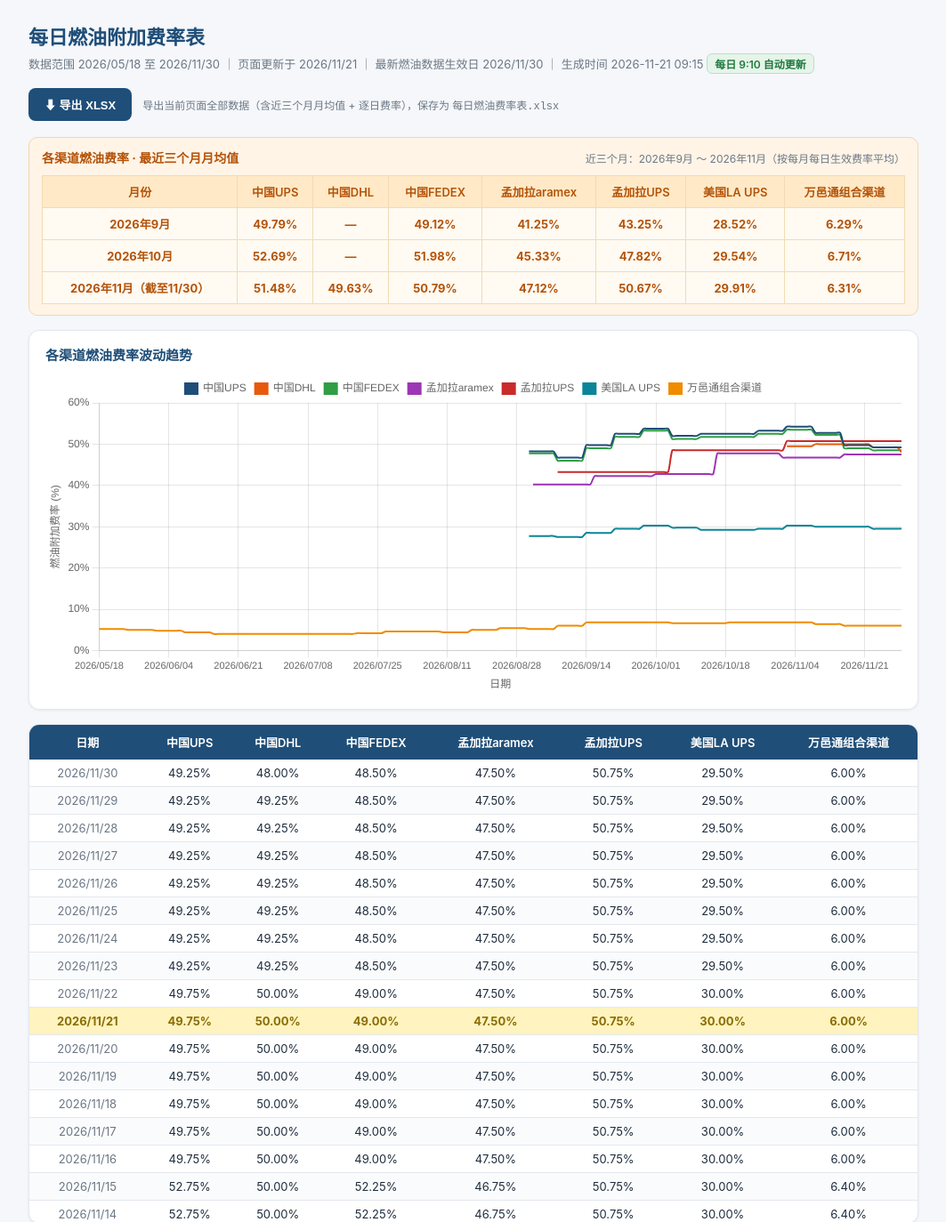
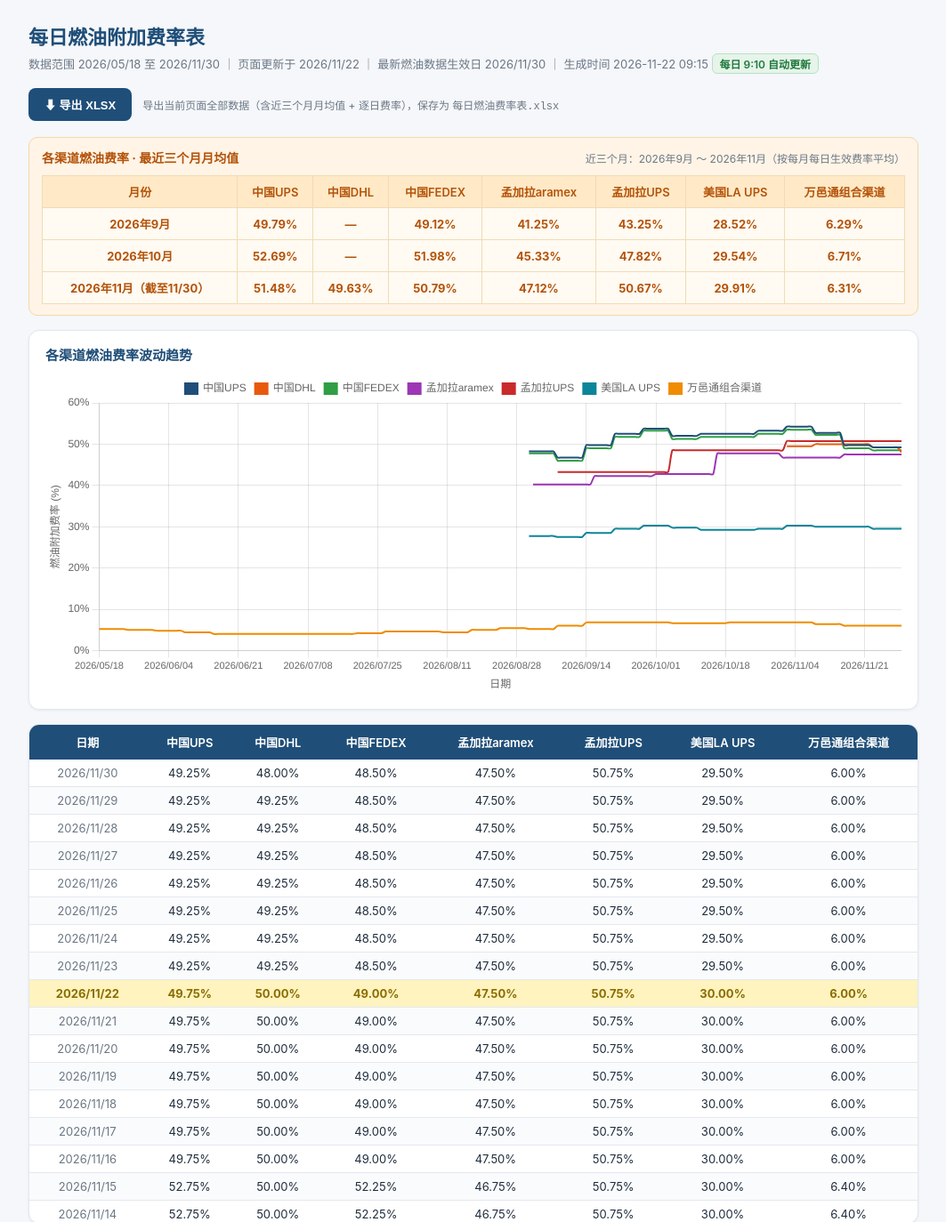
Before and after one commit to KC251013/fuel-rate-board, a plain HTML site: page index.html in a window 1280 px wide. Shown: the top 1374 px of the page at 89% size, without its empty margins (108-1171 px from the left). Drawn offline with Linux system fonts and the light colour scheme.

Commit message:
update fuel rates 2026-11-22

```diff
--- a/index.html
+++ b/index.html
@@ -83,7 +83,7 @@
 <div class="wrap">
   <header>
     <h1>每日燃油附加费率表</h1>
-    <div class="sub">数据范围 2026/05/18 至 2026/11/30 ｜ 页面更新于 2026/11/21 ｜ 最新燃油数据生效日 2026/11/30 ｜ 生成时间 2026-11-21 09:15 <span class="updated-badge">每日 9:10 自动更新</span></div>
+    <div class="sub">数据范围 2026/05/18 至 2026/11/30 ｜ 页面更新于 2026/11/22 ｜ 最新燃油数据生效日 2026/11/30 ｜ 生成时间 2026-11-22 09:15 <span class="updated-badge">每日 9:10 自动更新</span></div>
     <div class="toolbar">
       <button class="btn" onclick="exportXlsx()">⬇ 导出 XLSX</button>
       <span class="hint">导出当前页面全部数据（含近三个月月均值 + 逐日费率），保存为 <code>每日燃油费率表.xlsx</code></span>
@@ -125,8 +125,8 @@
 <tr><td class="date">2026/11/25</td><td>49.25%</td><td>49.25%</td><td>48.50%</td><td>47.50%</td><td>50.75%</td><td>29.50%</td><td>6.00%</td></tr>
 <tr><td class="date">2026/11/24</td><td>49.25%</td><td>49.25%</td><td>48.50%</td><td>47.50%</td><td>50.75%</td><td>29.50%</td><td>6.00%</td></tr>
 <tr><td class="date">2026/11/23</td><td>49.25%</td><td>49.25%</td><td>48.50%</td><td>47.50%</td><td>50.75%</td><td>29.50%</td><td>6.00%</td></tr>
-<tr><td class="date">2026/11/22</td><td>49.75%</td><td>50.00%</td><td>49.00%</td><td>47.50%</td><td>50.75%</td><td>30.00%</td><td>6.00%</td></tr>
-<tr class="today"><td class="date">2026/11/21</td><td>49.75%</td><td>50.00%</td><td>49.00%</td><td>47.50%</td><td>50.75%</td><td>30.00%</td><td>6.00%</td></tr>
+<tr class="today"><td class="date">2026/11/22</td><td>49.75%</td><td>50.00%</td><td>49.00%</td><td>47.50%</td><td>50.75%</td><td>30.00%</td><td>6.00%</td></tr>
+<tr><td class="date">2026/11/21</td><td>49.75%</td><td>50.00%</td><td>49.00%</td><td>47.50%</td><td>50.75%</td><td>30.00%</td><td>6.00%</td></tr>
 <tr><td class="date">2026/11/20</td><td>49.75%</td><td>50.00%</td><td>49.00%</td><td>47.50%</td><td>50.75%</td><td>30.00%</td><td>6.00%</td></tr>
 <tr><td class="date">2026/11/19</td><td>49.75%</td><td>50.00%</td><td>49.00%</td><td>47.50%</td><td>50.75%</td><td>30.00%</td><td>6.00%</td></tr>
 <tr><td class="date">2026/11/18</td><td>49.75%</td><td>50.00%</td><td>49.00%</td><td>47.50%</td><td>50.75%</td><td>30.00%</td><td>6.00%</td></tr>
```
